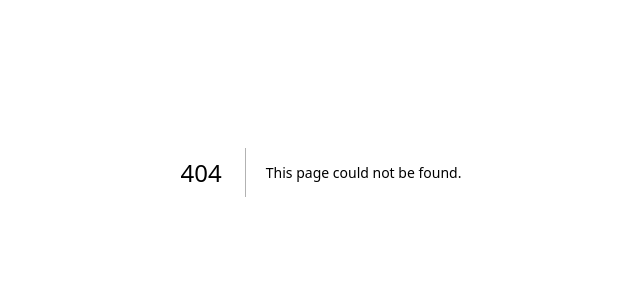
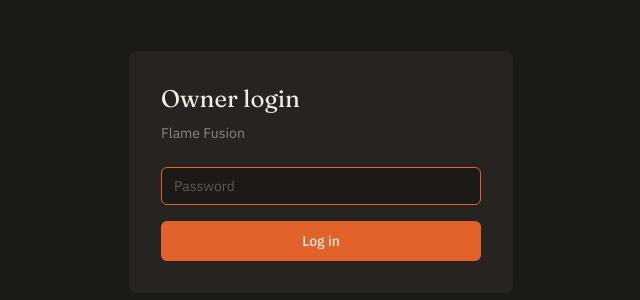
Before and after one commit to mauricioxacosta/business-ops-saas, a Next.js app: page /owner-login in a window 1280 px wide. Before the commit this address had no page. Shown: the part 228-528 px from the top of the page, without its empty margins (319-959 px from the left). Built offline with nearby package versions, Linux system fonts and the light colour scheme.

Commit message:
Add owner authentication

```diff
--- /dev/null
+++ b/app/api/owner-login/route.ts
@@ -0,0 +1,20 @@
+import { NextResponse } from 'next/server'
+
+export async function POST(request: Request) {
+  const { password } = await request.json()
+
+  if (password !== process.env.OWNER_PASSWORD) {
+    return NextResponse.json({ error: 'Incorrect password' }, { status: 401 })
+  }
+
+  const response = NextResponse.json({ success: true })
+  response.cookies.set('owner_session', process.env.OWNER_PASSWORD as string, {
+    httpOnly: true,
+    secure: process.env.NODE_ENV === 'production',
+    sameSite: 'lax',
+    maxAge: 60 * 60 * 24 * 30,
+    path: '/',
+  })
+
+  return response
+}
--- /dev/null
+++ b/app/owner-login/page.tsx
@@ -0,0 +1,63 @@
+'use client'
+
+import { useState } from 'react'
+import { useRouter } from 'next/navigation'
+
+export default function OwnerLoginPage() {
+  const router = useRouter()
+  const [password, setPassword] = useState('')
+  const [error, setError] = useState('')
+  const [loading, setLoading] = useState(false)
+
+  async function handleSubmit(e: React.FormEvent) {
+    e.preventDefault()
+    setLoading(true)
+    setError('')
+
+    const res = await fetch('/api/owner-login', {
+      method: 'POST',
+      headers: { 'Content-Type': 'application/json' },
+      body: JSON.stringify({ password }),
+    })
+
+    if (res.ok) {
+      router.push('/dashboard')
+      router.refresh()
+    } else {
+      setError('Incorrect password.')
+      setLoading(false)
+    }
+  }
+
+  return (
+    <main className="flex min-h-screen items-center justify-center bg-charcoal px-6">
+      <form
+        onSubmit={handleSubmit}
+        className="w-full max-w-sm rounded-lg bg-charcoal-card p-8"
+      >
+        <h1 className="font-serif text-2xl text-cream">Owner login</h1>
+        <p className="mt-2 text-sm text-cream/50">Flame Fusion</p>
+
+        <input
+          type="password"
+          placeholder="Password"
+          value={password}
+          onChange={(e) => setPassword(e.target.value)}
+          className="mt-6 w-full rounded-md border border-cream/15 bg-charcoal px-3 py-2 text-sm text-cream placeholder:text-cream/30 focus:border-valencia focus:outline-none"
+          required
+          autoFocus
+        />
+
+        <button
+          type="submit"
+          disabled={loading}
+          className="mt-4 w-full rounded-md bg-valencia py-2.5 text-sm font-medium text-cream transition hover:bg-valencia/90 disabled:opacity-50"
+        >
+          {loading ? 'Checking…' : 'Log in'}
+        </button>
+
+        {error && <p className="mt-3 text-sm text-valencia">{error}</p>}
+      </form>
+    </main>
+  )
+}
--- /dev/null
+++ b/middleware.ts
@@ -0,0 +1,35 @@
+import { NextRequest, NextResponse } from 'next/server'
+
+const PROTECTED_PAGES = ['/orders', '/dashboard', '/owner-menu']
+
+export function middleware(request: NextRequest) {
+  const { pathname } = request.nextUrl
+  const session = request.cookies.get('owner_session')?.value
+  const isAuthenticated = session === process.env.OWNER_PASSWORD
+
+  const isProtectedPage = PROTECTED_PAGES.some((path) => pathname.startsWith(path))
+  const isProtectedApi =
+    pathname.startsWith('/api/menu-items') ||
+    pathname.startsWith('/api/orders/')
+
+  if (isProtectedPage && !isAuthenticated) {
+    const loginUrl = new URL('/owner-login', request.url)
+    return NextResponse.redirect(loginUrl)
+  }
+
+  if (isProtectedApi && !isAuthenticated) {
+    return NextResponse.json({ error: 'Unauthorized' }, { status: 401 })
+  }
+
+  return NextResponse.next()
+}
+
+export const config = {
+  matcher: [
+    '/orders/:path*',
+    '/dashboard/:path*',
+    '/owner-menu/:path*',
+    '/api/menu-items/:path*',
+    '/api/orders/:path*',
+  ],
+}
```
